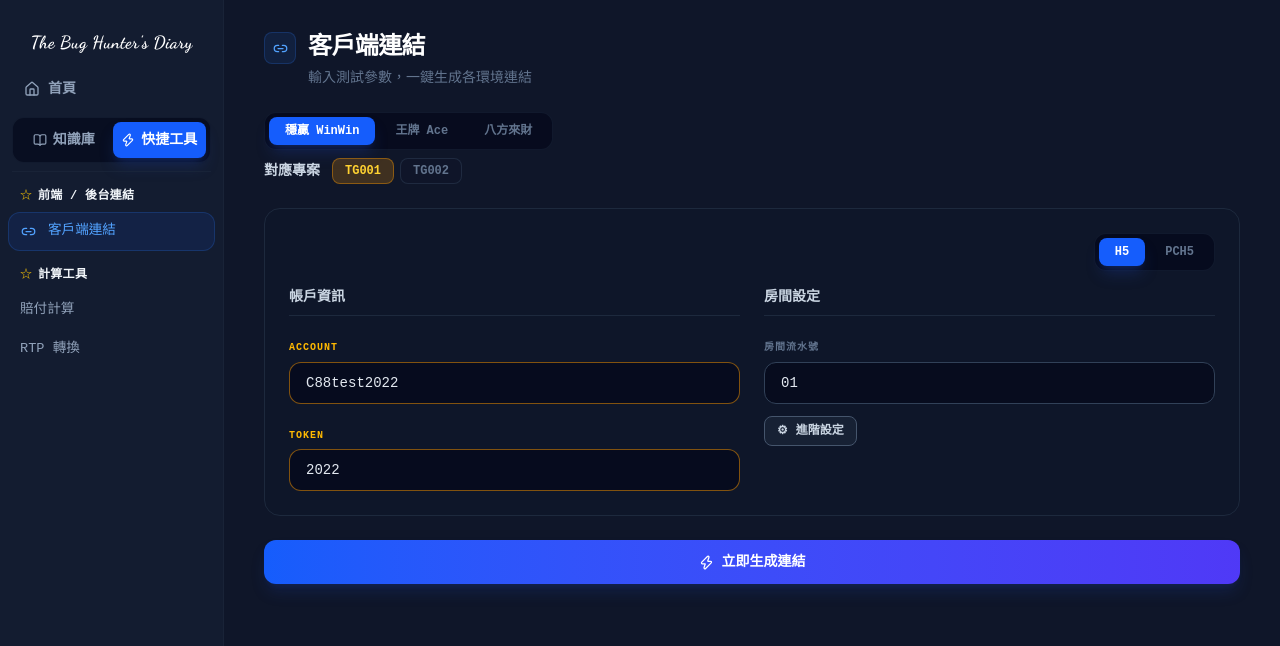
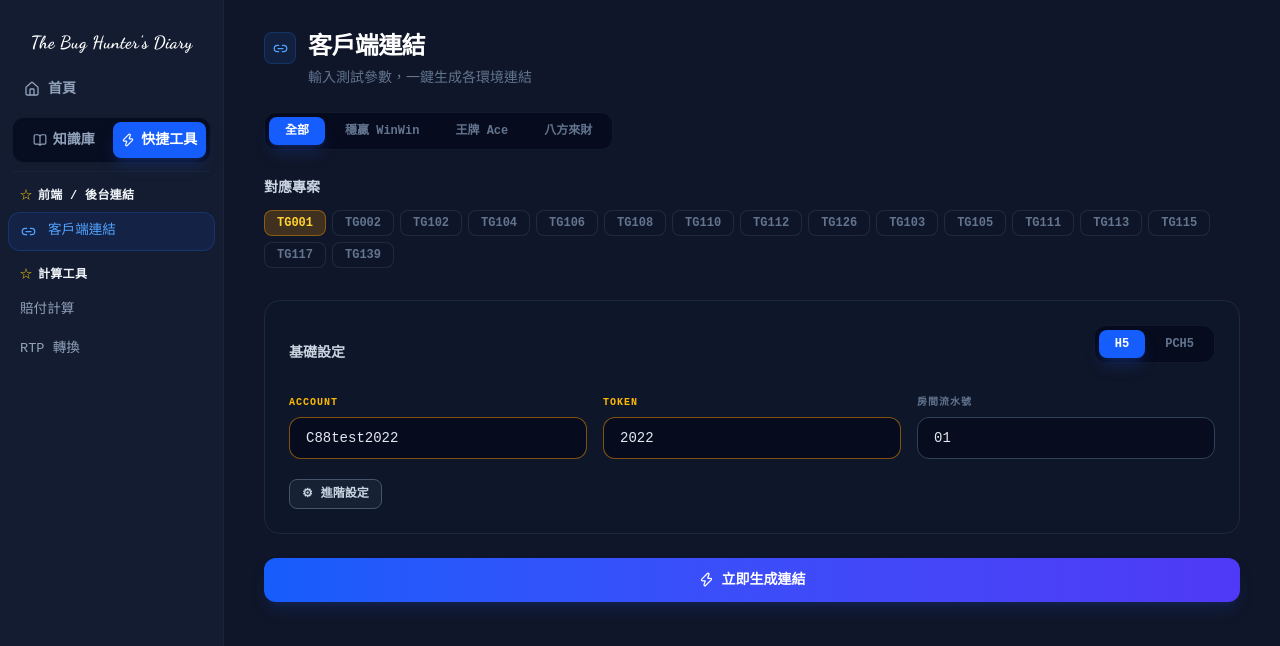
Before and after one commit to cloud52321/QA, a Next.js app: page / in a window 1280 px wide. Both pictures are taken after a click on the button "快捷工具". Shown: the top 646 px of the page. Built offline with nearby package versions, Linux system fonts and the light colour scheme.

Commit message:
Add files via upload

```diff
--- a/src/app/LinkGenerator.tsx
+++ b/src/app/LinkGenerator.tsx
@@ -3,6 +3,9 @@
 import React, { useState } from 'react';
 import { Link2, Zap, ExternalLink, ChevronDown } from 'lucide-react';
 import { studioData, studioList, ProjectInfo } from './wikiData';
+
+const ALL_STUDIO = '全部';
+const allProjects: ProjectInfo[] = studioList.flatMap(s => studioData[s]);
 
 // ─── Types ────────────────────────────────────────────────────────────────────
 
@@ -37,8 +40,8 @@ const CopyGoButtons: React.FC<{ url: string }> = ({ url }) => {
 // ─── LinkGenerator ────────────────────────────────────────────────────────────
 
 export const LinkGenerator: React.FC = () => {
-  const [activeStudio, setActiveStudio] = useState(studioList[0]);
-  const projects = studioData[activeStudio];
+  const [activeStudio, setActiveStudio] = useState(ALL_STUDIO);
+  const projects = activeStudio === ALL_STUDIO ? allProjects : studioData[activeStudio];
   const firstProject = projects[0];
 
   const [project,  setProject]   = useState<ProjectInfo>(firstProject);
@@ -60,12 +63,13 @@ export const LinkGenerator: React.FC = () => {
 
   const handleStudioChange = (s: string) => {
     setActiveStudio(s);
-    const first = studioData[s][0];
+    const first = s === ALL_STUDIO ? allProjects[0] : studioData[s][0];
     setProject(first); setAccount(first.account); setToken(first.token); setRoom(first.roomPrefix); setSerial('01'); setGenerated(false);
   };
 
   const handleProjectChange = (id: string) => {
-    const p = studioData[activeStudio].find(x => x.id === id)!;
+    const pool = activeStudio === ALL_STUDIO ? allProjects : studioData[activeStudio];
+    const p = pool.find(x => x.id === id)!;
     setProject(p); setAccount(p.account); setToken(p.token); setRoom(p.roomPrefix); setSerial('01'); setGenerated(false);
   };
 
@@ -106,7 +110,7 @@ export const LinkGenerator: React.FC = () => {
       {/* Studio tabs */}
       <div className="space-y-2">
         <div className="inline-flex gap-1 p-1 bg-slate-950/60 rounded-xl border border-slate-800/50">
-          {studioList.map(s => (
+          {[ALL_STUDIO, ...studioList].map(s => (
             <button key={s} onClick={() => handleStudioChange(s)}
               className={`py-1.5 px-4 text-xs font-bold rounded-lg transition-all whitespace-nowrap ${activeStudio === s ? 'bg-blue-600 text-white shadow-lg shadow-blue-900/40' : 'text-slate-500 hover:text-slate-300'}`}>
               {s}
@@ -115,9 +119,9 @@ export const LinkGenerator: React.FC = () => {
         </div>
 
         {/* 對應專案 sub-tabs */}
-        <div className="flex items-center gap-3 flex-wrap">
-          <span className="text-sm font-bold text-slate-300 whitespace-nowrap">對應專案</span>
-          <div className="flex gap-1.5 flex-wrap">
+        <div className="flex items-center gap-3 flex-wrap mt-3 py-2">
+          <span className="text-sm font-bold text-slate-300 whitespace-nowrap self-center">對應專案</span>
+          <div className="flex gap-1.5 flex-wrap items-center">
             {projects.map(p => (
               <button
                 key={p.id}
@@ -136,9 +140,11 @@ export const LinkGenerator: React.FC = () => {
       </div>
 
       {/* Form */}
-      <div className="bg-slate-900/50 border border-slate-800 rounded-2xl p-6">
-        {/* 平台切換（右上角） */}
-        <div className="flex justify-end mb-4">
+      <div className="bg-slate-900/50 border border-slate-800 rounded-2xl p-6 space-y-5">
+
+        {/* 平台切換 + 基礎設定橫向 */}
+        <div className="flex items-end justify-between gap-4 flex-wrap">
+          <p className="text-sm font-bold text-slate-300">基礎設定</p>
           <div className="flex gap-1 p-1 bg-slate-950/60 rounded-xl border border-slate-800/50">
             {(['h5', 'pch5'] as const).map(p => (
               <button key={p} onClick={() => setPlatform(p)}
@@ -151,10 +157,8 @@ export const LinkGenerator: React.FC = () => {
           </div>
         </div>
 
-        <div className="grid grid-cols-2 gap-6">
-
-          <div className="space-y-3">
-            <p className="text-sm font-bold text-slate-300 border-b border-slate-800 pb-2">帳戶資訊</p>
+        {/* 基礎設定：Account、Token、房間流水號 橫向 */}
+        <div className="grid grid-cols-3 gap-4">
           <div className="space-y-1.5">
             <label className="text-[10px] font-bold uppercase tracking-widest text-amber-400">Account</label>
             <input type="text" value={account} onChange={e => handleAccountChange(e.target.value)} placeholder="帳號"
@@ -165,17 +169,14 @@ export const LinkGenerator: React.FC = () => {
             <input type="text" value={token} onChange={e => setToken(e.target.value)} placeholder="Token"
               className="w-full bg-slate-950/60 border border-amber-500/50 text-slate-200 text-sm rounded-xl px-4 py-2.5 placeholder:text-slate-600 focus:outline-none focus:border-amber-400 focus:ring-2 focus:ring-amber-500/20 transition-all" />
           </div>
-          </div>
-
-          <div className="space-y-3 flex flex-col">
-            <p className="text-sm font-bold text-slate-300 border-b border-slate-800 pb-2">房間設定</p>
           <div className="space-y-1.5">
             <label className="text-[10px] font-bold uppercase tracking-widest text-slate-500">房間流水號</label>
             <input type="text" value={serial} onChange={e => setSerial(e.target.value)} placeholder="例如：01"
               className="w-full bg-slate-950/60 border border-slate-700 text-slate-200 text-sm rounded-xl px-4 py-2.5 placeholder:text-slate-600 focus:outline-none focus:border-blue-500/50 transition-all" />
           </div>
+        </div>
 
-            {/* 進階設定 toggle */}
+        {/* 進階設定 */}
         <div>
           <button
             onClick={() => setShowAdv(v => !v)}
@@ -185,7 +186,7 @@ export const LinkGenerator: React.FC = () => {
             進階設定
           </button>
           {showAdv && (
-                <div className="mt-3 space-y-3 pl-3 border-l border-slate-700">
+            <div className="mt-3 grid grid-cols-2 gap-4 pt-3 border-t border-slate-800">
               <div className="space-y-1.5">
                 <label className="text-[10px] font-bold uppercase tracking-widest text-slate-500">STG Port</label>
                 <input type="text" value={stgPort} onChange={e => setStgPort(e.target.value)} placeholder="30907"
@@ -200,9 +201,6 @@ export const LinkGenerator: React.FC = () => {
           )}
         </div>
 
-          </div>
-
-        </div>
       </div>
       <button onClick={generate}
         className="w-full py-3 bg-gradient-to-r from-blue-600 to-indigo-600 hover:from-blue-500 hover:to-indigo-500 text-white font-bold rounded-xl transition-all text-sm shadow-lg shadow-blue-900/30 flex items-center justify-center gap-2">
```
Lines whose indentation alone changed are shown as unchanged.
